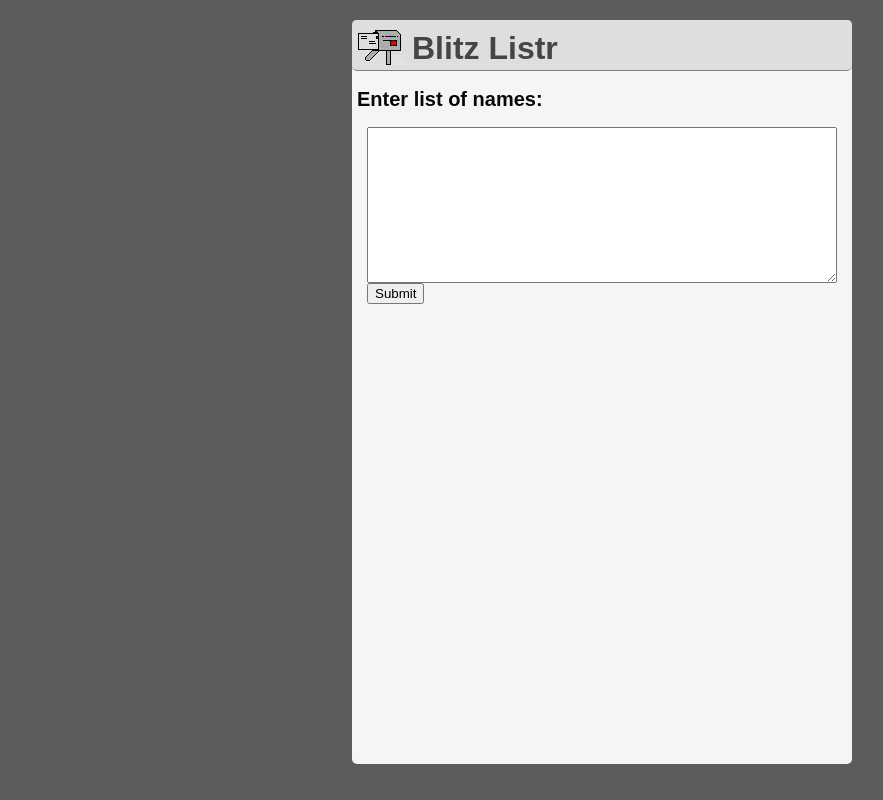
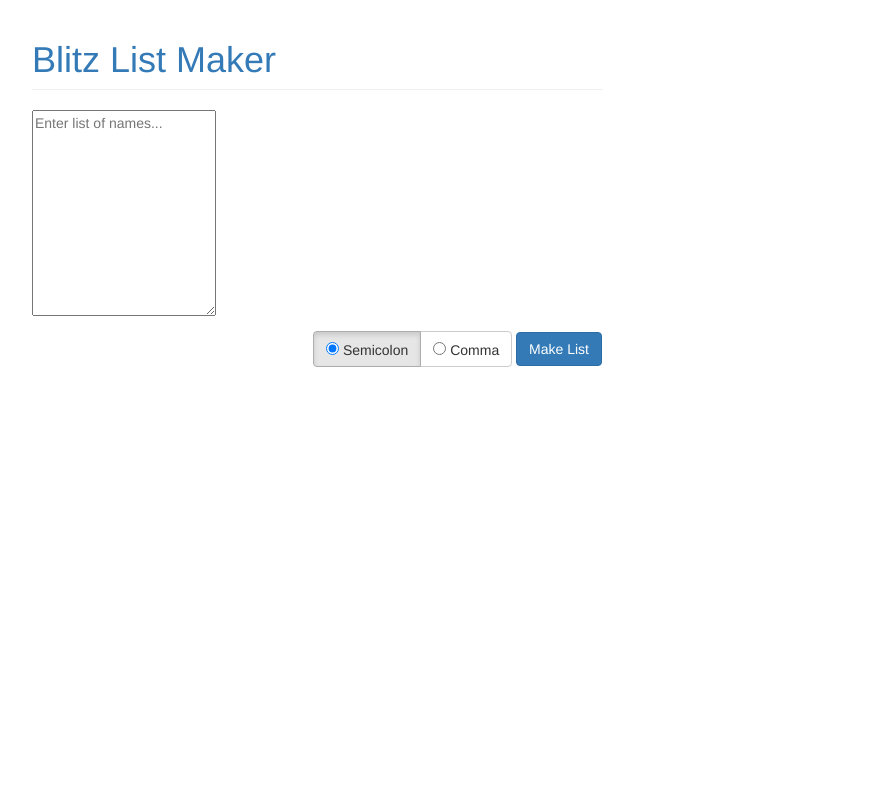
Before and after one commit to DartmouthHackerClub/blitzlistr-flask, a Flask app: page / in a window 1280 px wide. Shown: the whole page, without its empty margins (38-921 px from the left). Run offline with Flask 2, Linux system fonts and the light colour scheme; some libraries are stand-ins or nearby versions.

Commit message:
Update with new separator feature and theme.

```diff
--- a/app.py
+++ b/app.py
@@ -4,10 +4,10 @@ import re
 
 app = Flask(__name__)
 
-@app.route("/")
+@app.route("/", methods=['GET', 'POST'])
 def index():
-    err_msg = ""
-    qlist_txt = request.args.get('qlist_txt')
+    qlist_txt = request.form.get('qlist_txt') or request.args.get('qlist_txt') or ''
+    separator = request.form.get('separator') or request.args.get('separator') or ';'
 
     if qlist_txt:
         qlist_txt = qlist_txt.strip(',;\n\r ')
@@ -20,7 +20,6 @@ def index():
     blitzlist = []
     for query in qlist:
         results = lookup(query)
-        print results
         if results is None:
             blitzlist = []
             err_msg = "LDAP query failed"
@@ -33,13 +32,11 @@ def index():
         elif len(results) > 1:
             conflicts.append(query)
 
-    to_string = "; ".join(blitzlist)
+    to_string = ("%s " % separator).join(blitzlist)
     conflict_string = ", ".join(conflicts)
     not_founds_string = ", ".join(not_founds)
 
-    return render_template('listr.html', to_string=to_string, \
-                            not_founds_string=not_founds_string, \
-                            conflict_string=conflict_string)
+    return render_template('listr.html', **locals())
 
 if __name__ == "__main__":
-    app.run(debug=False)
+    app.run(host='0.0.0.0', debug=False)
--- a/ldaptest.py
+++ /dev/null
@@ -1,4 +0,0 @@
-from dnd_ldap import lookup
-
-query = raw_input("Enter a name or nickname:")
-print lookup(query, ['mail','uid'])
--- a/static/style.css
+++ /dev/null
@@ -1,84 +0,0 @@
-html{
-    background-color: #5c5c5c;
-    padding: 20px;
-}
-
-body{
-    width: 500px;
-    margin: auto;
-    color: #080808;
-    font-family: arial;
-    border: 1px gray;
-    background-color: #f5f5f5;
-    border-radius: 5px;
-    -moz-border-radius: 5px;
-    font-size: 12pt;
-}
-
-h1{
-    display: block;
-    height: 40px;
-    border-radius: 5px;
-    -moz-border-radius: 5px;
-    background: url(/static/logo.png) top left no-repeat #dedede;
-    margin: 0px;
-    border-bottom: 1px gray solid;
-    padding: 10px 5px 0 60px;
-    color: #454545;
-    vertical-align: middle;
-}
-
-h2{
-    margin-left: 5px;
-    font-size: 20px;
-}
-
-h3{
-    margin-left: 5px;
-    font-size: 16px;
-}
-
-#to_string > code {
-    display: block;
-    font-size: 12px;
-    margin: 10px;
-    border: 1px gray solid;
-    background-color: #fafafa
-}
-
-#conflicts > code {
-    display: block;
-    font-size: 12px;
-    margin: 10px;
-    border: 1px gray solid;
-    background-color: #f0a8a8
-}
-
-#not_founds > code {
-    display: block;
-    font-size: 12px;
-    margin: 10px;
-    border: 1px gray solid;
-    background-color: #f0a8a8
-}
-
-p{
-    padding: 0 10px 0 10px;
-}
-
-label{
-    font-size: 9pt;
-}
-
-label{
-    display: block;
-    width: 100%;
-}
-
-form {
-    margin-left:15px;
-}
-
-textarea {width:470px; resize: vertical;}
-
-strong {margin-left:15px; display:block;}
--- a/templates/listr.html
+++ b/templates/listr.html
@@ -1,40 +1,68 @@
-<html>
+<!DOCTYPE html>
+<html lang="en">
 	<head>
-    <link rel="stylesheet" href="{{ url_for('static', filename='style.css') }}">
-    <title>Blitzlistr</title>
+		<meta name="viewport" content="width=device-width, initial-scale=1.0">
+		<link rel="stylesheet" href="http://bootstrap.hackdartmouth.org/assets/css/bootstrap.css">
+		<title>Blitz List Maker</title>
 	</head>
 	<body>
-    <h1> Blitz Listr</h1>
-    <div id="err_msg"> {{ err_msg }} </div>
+		<div class="container">
+			<div class="col col-lg-6 col-offset-3">
+				<div class="row">
+					<h1 class="page-header"><a href="/">Blitz List Maker</a></h1>
+				</div>
 
-    {% if to_string != "" %}
-    <div id="to_string">
-        <h2>Your mailing list:</h2>
-        <code>{{to_string}}</code>
+				<div class="row">
+					{% if err_msg %}
+					<div class="alert">
+						<button type="button" class="close" data-dismiss="alert">&times;</button>
+						<strong>Error:</strong> {{ err_msg }}
+					</div>
+					{% endif %}
+					{% if conflict_string %}
+					<div class="alert">
+						<button type="button" class="close" data-dismiss="alert">&times;</button>
+						<strong>Multiple results found:</strong> {{ conflict_string }}
+					</div>
+					{% endif %}
+					{% if not_founds_string %}
+					<div class="alert">
+						<button type="button" class="close" data-dismiss="alert">&times;</button>
+						<strong>Zero results found:</strong> {{ not_founds_string }}
+					</div>
+					{% endif %}
+				</div>
+
+				{% if to_string %}
+				<div class="row">
+					<pre>{{ to_string }}</pre>
+					<hr />
 				</div>
 				{% endif %}
 
-    {% if conflict_string != "" %}
-    <div id="conflicts">
-        <h3>The following names returned multiple results:</h3>
-        <code>{{conflict_string}}</code>
+				<div class="row">
+					<form method="post">
+						<textarea rows="10" name="qlist_txt" placeholder="Enter list of names...">{{ qlist_txt }}</textarea>
+
+						<p>
+							<div class="pull-right">
+								<div class="btn-group" data-toggle="buttons-radio">
+									<label class="btn btn-default {% if separator != ',' %}active{% endif %}">
+										<input type="radio" name="separator" value=";" {% if separator != ',' %}checked{% endif %}> Semicolon
+									</label>
+									<label class="btn btn-default {% if separator == ',' %}active{% endif %}">
+										<input type="radio" name="separator" value="," {% if separator == ',' %}checked{% endif %}> Comma
+									</label>
 								</div>
-    {% endif %}
-
-    {% if not_founds_string != "" %}
-    <div id="not_founds">
-        <h3>The follow names returned zero results:</h3>
-        <code>{{not_founds_string}}</code>
+								<button class="btn btn-primary" type="submit">Make List</button>
 							</div>
-    {% endif %}
-
-    <div id="search_box">
-        <h2>Enter list of names:</h2>
-        <form>
-            <textarea cols="80" rows="10" name="qlist_txt"></textarea>
-            <input type="submit" />
+						</p>
 					</form>
 				</div>
+			</div>
+		</div>
 
-<body>
+		<script src="//ajax.googleapis.com/ajax/libs/jquery/2.0.0/jquery.min.js"></script>
+		<script src="http://bootstrap.hackdartmouth.org/assets/js/bootstrap.js"></script>
+	</body>
 </html>
```
Also changed, not shown: static/logo.png (deleted). Lines whose indentation alone changed are shown as unchanged.
